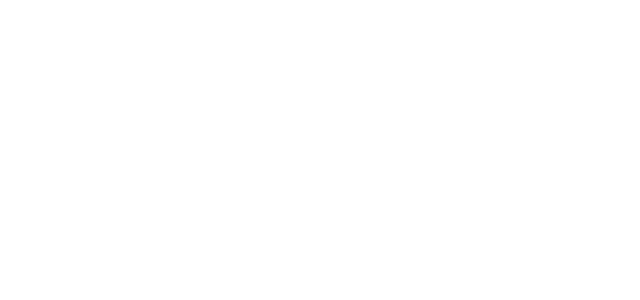
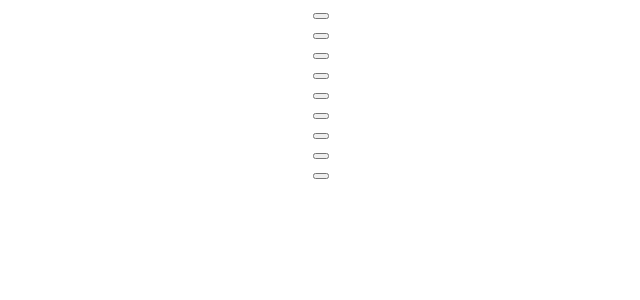
Before and after one commit to PrimordialOrigin/tic-tac-toe, a React (Create React App) app: page / in a window 1280 px wide. Shown: the top 300 px of the page, without its empty margins (319-959 px from the left). Built offline with nearby package versions, Linux system fonts and the light colour scheme.

Commit message:
Feat: made the square box

```diff
--- a/package.json
+++ b/package.json
@@ -34,5 +34,8 @@
       "last 1 firefox version",
       "last 1 safari version"
     ]
+  },
+  "devDependencies": {
+    "ajv": "^7.2.4"
   }
 }
--- a/src/App.js
+++ b/src/App.js
@@ -1,10 +1,17 @@
+import { useState } from 'react';
 import './App.css';
+import Board from './components/Board/Board'
 import { GameContext } from './assets/GameContext';
 
 function App() {
+  const [value, setValue] = useState("X");
+  const [board, SetBoard] = useState(Array(9).fill(null));
+  const [winner, setWinner] = useState(null);
+
   return (
     <div className="App">
-      <GameContext.Provider>
+      <GameContext.Provider value={{ value, setValue, board, SetBoard, winner, setWinner}}>
+        <Board />
       </GameContext.Provider>
     </div>
   );
--- a/src/components/Board/Board.jsx
+++ b/src/components/Board/Board.jsx
@@ -0,0 +1,18 @@
+import React, {useContext} from 'react'
+import Square from '../Square/Square'
+import { GameContext } from '../../assets/GameContext';
+
+function Board() {
+
+    const {board} = useContext(GameContext);
+
+    return (
+    <div className='board'>
+        {board.map((value, index) => (
+            <Square key={index} index={index}/>
+        ))}
+    </div>
+  )
+}
+
+export default Board
--- a/src/components/Square/Square.jsx
+++ b/src/components/Square/Square.jsx
@@ -0,0 +1,28 @@
+import React, {useContext} from "react";
+import { GameContext } from "../../assets/GameContext";
+
+
+function Square({index}) {
+    const {value, setValue, board, setBoard} = useContext(GameContext);
+
+    const squareClick = () => {
+        if (!board[index]) {
+            const newBoard = [...board];
+            newBoard[index] = value;
+            setBoard(newBoard);
+            setValue(value === "X" ? "X" : "O");
+        }
+    };
+
+    const style = board[index] === "X" ? "X" : "O";
+    return (
+        <div>
+            <button
+            className={`Square ${style}`}
+            onClick={squareClick}>
+            {board[index]}
+            </button>
+        </div>
+    )
+}
+export default Square;
```
Also changed, not shown: 1 other file (tests, documents, lock files or other folders).
